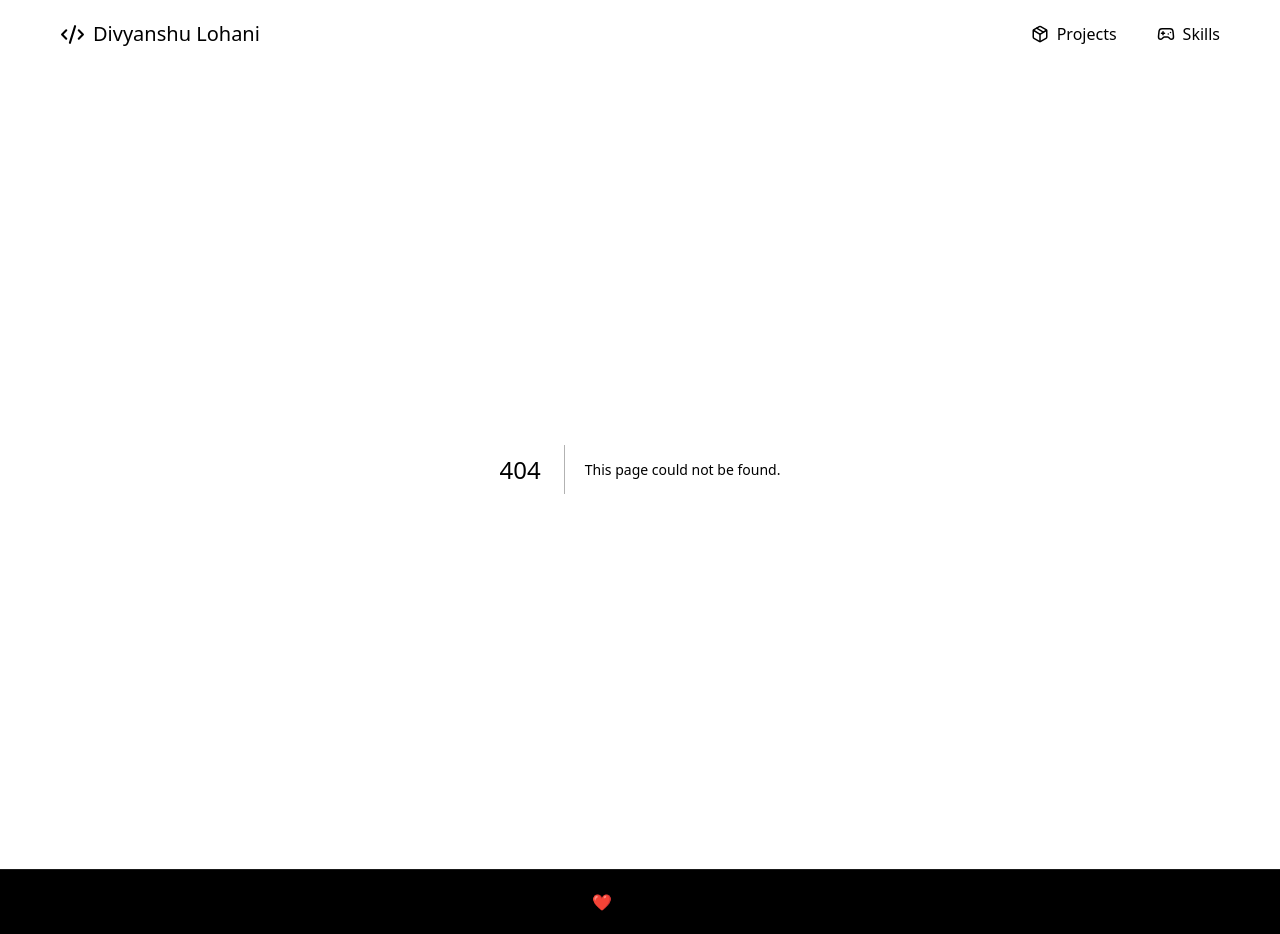
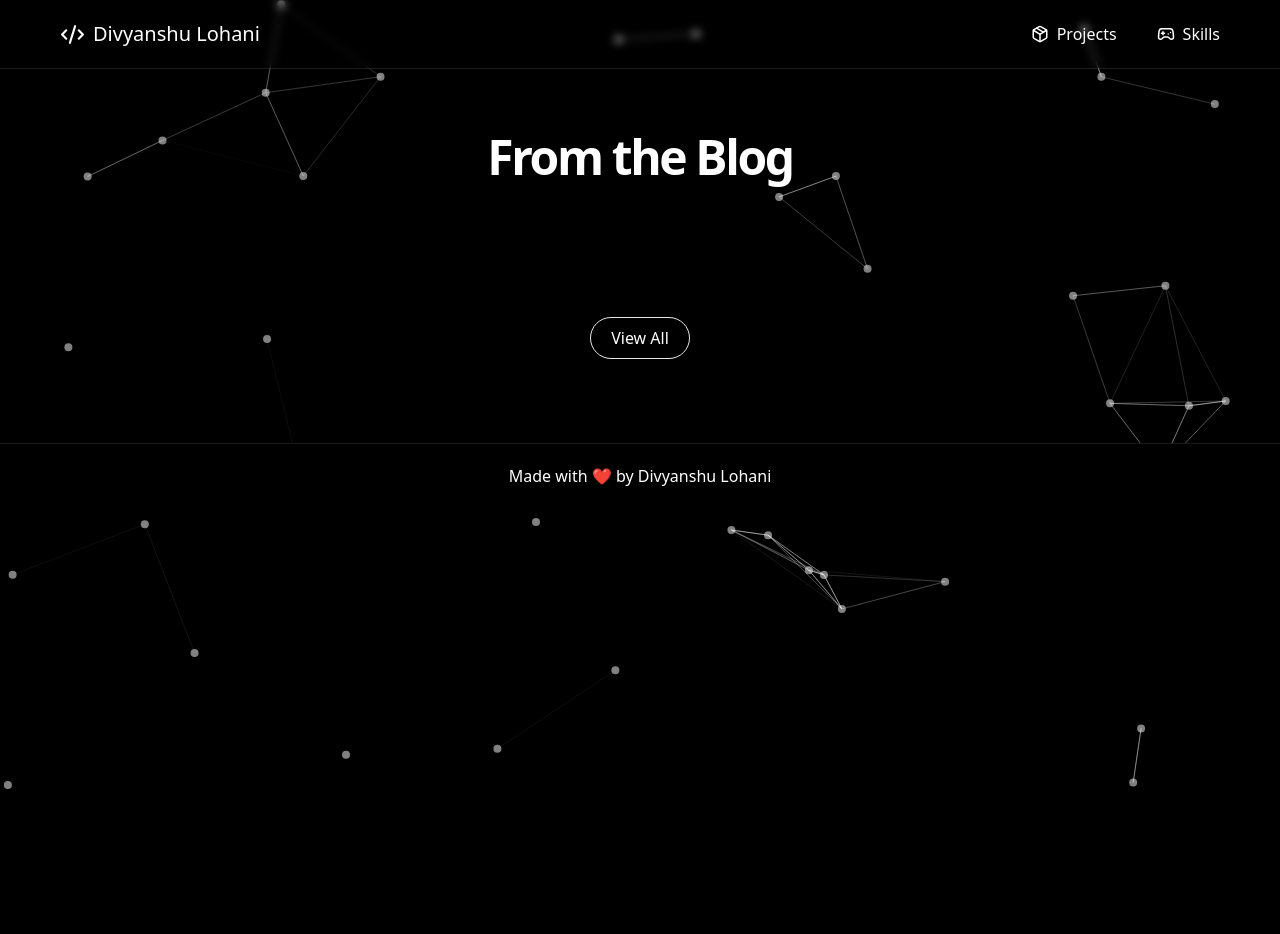
Before and after one commit to DivyanshuLohani/portfolio-site, a Next.js app: page /posts in a window 1280 px wide. Before the commit this address had no page. After the commit the page ends 800 px from the top, so only its background shows below. Built offline with nearby package versions, Linux system fonts and the light colour scheme.

Commit message:
add foundation for blog

```diff
--- a/src/app/layout.tsx
+++ b/src/app/layout.tsx
@@ -1,8 +1,8 @@
 import type { Metadata } from "next";
 import localFont from "next/font/local";
 import "./globals.css";
-import Navbar from "@/components/Navbar";
-import Footer from "@/components/Footer";
+import Navbar from "@/components/common/Navbar";
+import Footer from "@/components/common/Footer";
 import BgParticles from "@/components/BgParticles";
 
 const geistSans = localFont({
--- a/src/app/page.tsx
+++ b/src/app/page.tsx
@@ -2,8 +2,11 @@ import ContactMe from "@/components/ContactMe";
 import Home from "../components/Home";
 import Projects from "../components/Projects";
 import Link from "next/link";
+import BlogSection from "@/components/blog/BlogSection";
+import { getBlogPosts } from "@/lib/data";
 
-export default function HomePage() {
+export default async function HomePage() {
+  const posts = await getBlogPosts();
   return (
     <>
       <Home />
@@ -16,6 +19,7 @@ export default function HomePage() {
           View All
         </Link>
       </div>
+      <BlogSection posts={posts} />
       <ContactMe />
     </>
   );
--- /dev/null
+++ b/src/app/posts/page.tsx
@@ -0,0 +1,8 @@
+import React from "react";
+import BlockSection from "@/components/blog/BlogSection";
+import { getBlogPosts } from "@/lib/data";
+
+export default async function page() {
+  const posts = await getBlogPosts();
+  return <BlockSection posts={posts} />;
+}
--- a/src/components/ContactMe.tsx
+++ b/src/components/ContactMe.tsx
@@ -1,7 +1,7 @@
 "use client";
 import React, { useState } from "react";
 import { motion } from "framer-motion";
-import SocialLinks from "./SocialLinks";
+import SocialLinks from "./common/SocialLinks";
 
 interface FormError {
   name?: string;
--- a/src/components/Home.tsx
+++ b/src/components/Home.tsx
@@ -2,7 +2,7 @@
 import { useEffect } from "react";
 import { ReactTyped } from "react-typed";
 import TechCarousel from "./Carousel";
-import SocialLinks from "./SocialLinks";
+import SocialLinks from "./common/SocialLinks";
 import { motion, useAnimation } from "framer-motion";
 
 const techItems = [
--- /dev/null
+++ b/src/components/blog/BlogCard.tsx
@@ -0,0 +1,32 @@
+import { Post } from "@/lib/types";
+import Image from "next/image";
+import Link from "next/link";
+import React from "react";
+
+interface BlogCardProps {
+  post: Post;
+}
+
+export default function BlogCard({ post }: BlogCardProps) {
+  return (
+    <Link href="#" className="group" prefetch={false}>
+      <div className="overflow-hidden rounded-lg">
+        <Image
+          src={post.main_image}
+          width={400}
+          height={225}
+          alt="Blog post image"
+          className="aspect-video w-full object-cover transition-all group-hover:scale-105"
+        />
+      </div>
+      <div className="space-y-2 pt-4">
+        <h3 className="text-xl font-bold tracking-tight transition-colors group-hover:text-primary">
+          {post.title}
+        </h3>
+        <p className="text-muted-foreground line-clamp-2">
+          {post.body_markdown}
+        </p>
+      </div>
+    </Link>
+  );
+}
--- /dev/null
+++ b/src/components/blog/BlogSection.tsx
@@ -0,0 +1,35 @@
+import React from "react";
+import Link from "next/link";
+import { Post } from "@/lib/types";
+import BlogCard from "./BlogCard";
+
+interface BlogSectionProps {
+  posts: Post[];
+}
+
+export default function BlogSection({ posts }: BlogSectionProps) {
+  return (
+    <section className="flex items-center justify-center py-16">
+      <div className="container px-4 md:px-6">
+        <div className="space-y-4 text-center">
+          <h2 className="text-3xl font-bold tracking-tighter sm:text-4xl md:text-5xl">
+            From the Blog
+          </h2>
+        </div>
+        <div className="grid gap-6 py-12 md:grid-cols-3 md:gap-8">
+          {posts.map((post) => (
+            <BlogCard key={post.title} post={post} />
+          ))}
+        </div>
+        <div className="flex justify-center mt-10">
+          <Link
+            href={"/posts"}
+            className="px-5 py-2 border rounded-full hover:text-black hover:bg-white duration-300 transition-colors mb-5"
+          >
+            View All
+          </Link>
+        </div>
+      </div>
+    </section>
+  );
+}
--- /dev/null
+++ b/src/lib/data.ts
@@ -0,0 +1,7 @@
+"use server";
+
+import { Post } from "./types";
+
+export async function getBlogPosts(n?: number): Promise<Post[]> {
+  return [];
+}
--- /dev/null
+++ b/src/lib/types.ts
@@ -0,0 +1,11 @@
+export interface Post {
+  title: "string";
+  body_markdown: "string";
+  published: false;
+  series: "string";
+  main_image: "string";
+  canonical_url: "string";
+  description: "string";
+  tags: "string";
+  organization_id: 0;
+}
```
Also changed, not shown: src/components/common/Footer.tsx (renamed from src/components/Footer.tsx), src/components/common/Navbar.tsx (renamed from src/components/Navbar.tsx), src/components/common/SocialLinks.tsx (renamed from src/components/SocialLinks.tsx).
